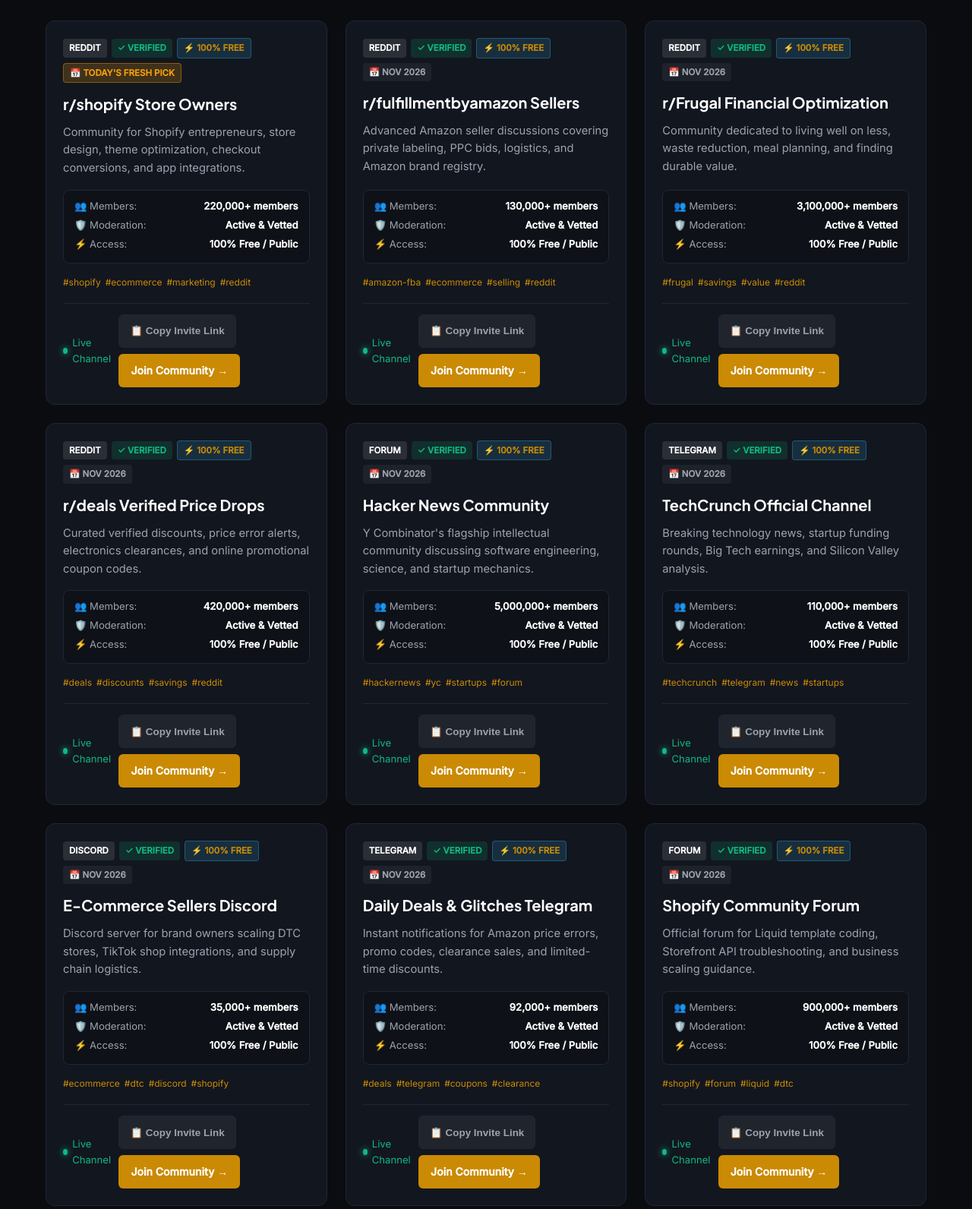
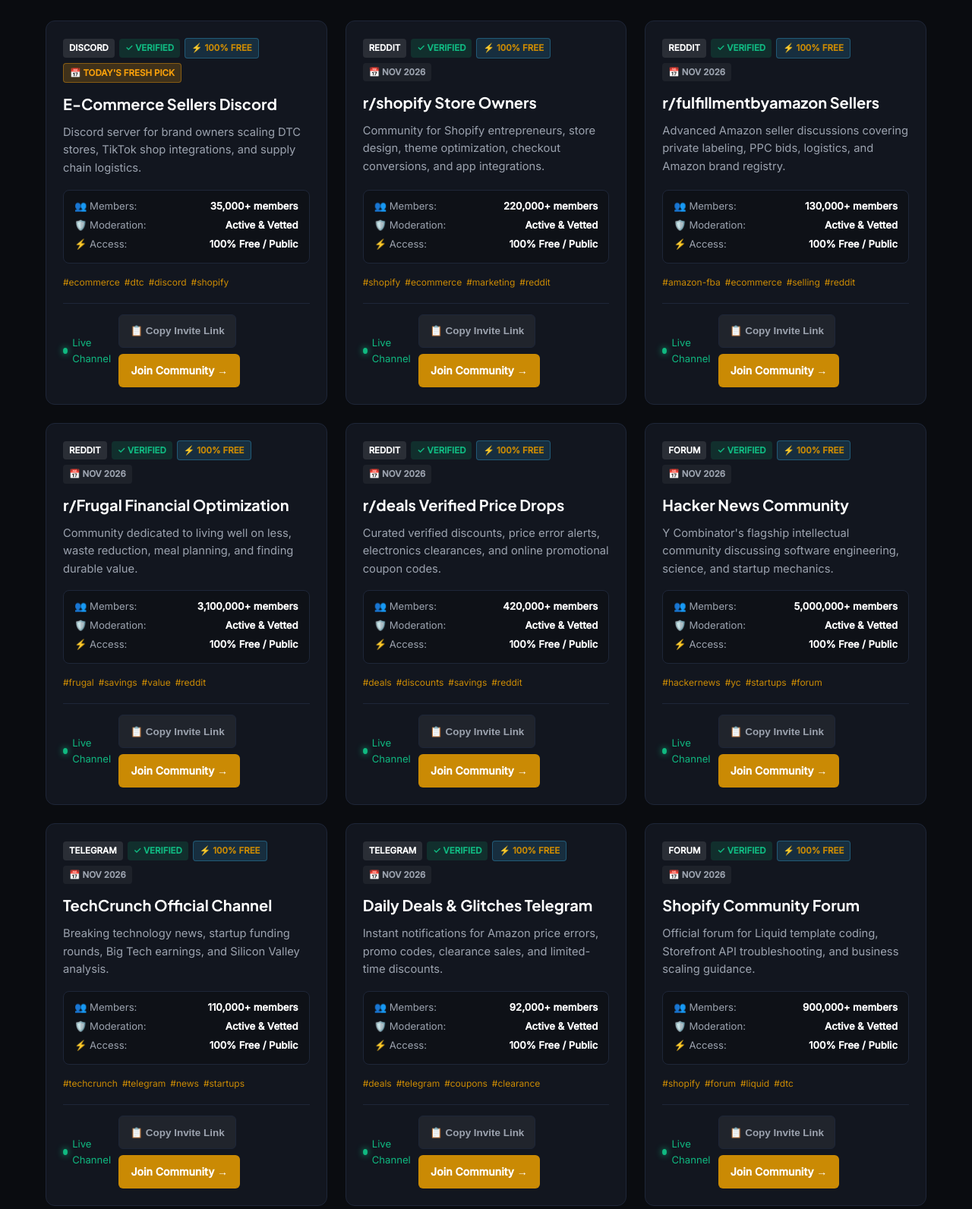
Before and after one commit to jibranpcccc/amazon-wholesale-fba-distributors-guild, a plain HTML site: page index.html in a window 1280 px wide. Shown: the part 1208-2800 px from the top of the page at 76% size. Drawn offline with Linux system fonts and the light colour scheme.

Commit message:
feat(replenishment): fresh community links added - 2026-11-22 [skip ci]

```diff
--- a/index.html
+++ b/index.html
@@ -148,51 +148,51 @@
           {
             "@type": "ListItem",
             "position": 1,
+            "name": "E-Commerce Sellers Discord",
+            "description": "Discord server for brand owners scaling DTC stores, TikTok shop integrations, and supply chain logistics.",
+            "url": "https://discord.gg/ecommerce"
+          },
+          {
+            "@type": "ListItem",
+            "position": 2,
             "name": "r/shopify Store Owners",
             "description": "Community for Shopify entrepreneurs, store design, theme optimization, checkout conversions, and app integrations.",
             "url": "https://www.reddit.com/r/shopify/"
           },
           {
             "@type": "ListItem",
-            "position": 2,
+            "position": 3,
             "name": "r/fulfillmentbyamazon Sellers",
             "description": "Advanced Amazon seller discussions covering private labeling, PPC bids, logistics, and Amazon brand registry.",
             "url": "https://www.reddit.com/r/fulfillmentbyamazon/"
           },
           {
             "@type": "ListItem",
-            "position": 3,
+            "position": 4,
             "name": "r/Frugal Financial Optimization",
             "description": "Community dedicated to living well on less, waste reduction, meal planning, and finding durable value.",
             "url": "https://www.reddit.com/r/Frugal/"
           },
           {
             "@type": "ListItem",
-            "position": 4,
+            "position": 5,
             "name": "r/deals Verified Price Drops",
             "description": "Curated verified discounts, price error alerts, electronics clearances, and online promotional coupon codes.",
             "url": "https://www.reddit.com/r/deals/"
           },
           {
             "@type": "ListItem",
-            "position": 5,
+            "position": 6,
             "name": "Hacker News Community",
             "description": "Y Combinator's flagship intellectual community discussing software engineering, science, and startup mechanics.",
             "url": "https://news.ycombinator.com"
           },
           {
             "@type": "ListItem",
-            "position": 6,
+            "position": 7,
             "name": "TechCrunch Official Channel",
             "description": "Breaking technology news, startup funding rounds, Big Tech earnings, and Silicon Valley analysis.",
             "url": "https://t.me/techcrunch"
-          },
-          {
-            "@type": "ListItem",
-            "position": 7,
-            "name": "E-Commerce Sellers Discord",
-            "description": "Discord server for brand owners scaling DTC stores, TikTok shop integrations, and supply chain logistics.",
-            "url": "https://discord.gg/ecommerce"
           },
           {
             "@type": "ListItem",
@@ -615,12 +615,36 @@
         </div>
         <div id="vetted-communities" class="grid">
 
-        <div id="community-card-1" class="card" data-platform="reddit" data-category="e-commerce">
-            <div class="card-header">
-                <span class="badge badge-platform">Reddit</span>
+        <div id="community-card-1" class="card" data-platform="discord" data-category="e-commerce tech">
+            <div class="card-header">
+                <span class="badge badge-platform">Discord</span>
                 <span class="badge badge-verified">✓ Verified</span>
                 <span class="badge badge-free">⚡ 100% Free</span>
                 <span class="badge badge-date" style="background: rgba(245, 158, 11, 0.2); color: #f59e0b; border: 1px solid rgba(245, 158, 11, 0.4); font-weight: 700;">📅 Today's Fresh Pick</span>
+            </div>
+            <h3 class="card-title">E-Commerce Sellers Discord</h3>
+            <p class="card-desc">Discord server for brand owners scaling DTC stores, TikTok shop integrations, and supply chain logistics.</p>
+            <div class="spec-matrix">
+                <div class="spec-row"><span>👥 Members:</span> <strong>35,000+ members</strong></div>
+                <div class="spec-row"><span>🛡️ Moderation:</span> <strong>Active & Vetted</strong></div>
+                <div class="spec-row"><span>⚡ Access:</span> <strong>100% Free / Public</strong></div>
+            </div>
+            <div class="tags-row"><span class="tag">#ecommerce</span><span class="tag">#dtc</span><span class="tag">#discord</span><span class="tag">#shopify</span></div>
+            <div class="card-footer">
+                <span class="activity-pulse"><span class="pulse-dot"></span> Live Channel</span>
+                <div class="card-actions">
+                    <button class="btn-copy-invite" onclick="copyInviteLink(event, 'https://discord.gg/ecommerce')">📋 Copy Invite Link</button>
+                    <a href="https://discord.gg/ecommerce" target="_blank" rel="noopener noreferrer" class="btn-join">Join Community →</a>
+                </div>
+            </div>
+        </div>
+
+        <div id="community-card-2" class="card" data-platform="reddit" data-category="e-commerce">
+            <div class="card-header">
+                <span class="badge badge-platform">Reddit</span>
+                <span class="badge badge-verified">✓ Verified</span>
+                <span class="badge badge-free">⚡ 100% Free</span>
+                <span class="badge badge-date">📅 Nov 2026</span>
             </div>
             <h3 class="card-title">r/shopify Store Owners</h3>
             <p class="card-desc">Community for Shopify entrepreneurs, store design, theme optimization, checkout conversions, and app integrations.</p>
@@ -639,7 +663,7 @@
             </div>
         </div>
 
-        <div id="community-card-2" class="card" data-platform="reddit" data-category="amazon fba">
+        <div id="community-card-3" class="card" data-platform="reddit" data-category="amazon fba">
             <div class="card-header">
                 <span class="badge badge-platform">Reddit</span>
                 <span class="badge badge-verified">✓ Verified</span>
@@ -663,7 +687,7 @@
             </div>
         </div>
 
-        <div id="community-card-3" class="card" data-platform="reddit" data-category="smart savings">
+        <div id="community-card-4" class="card" data-platform="reddit" data-category="smart savings">
             <div class="card-header">
                 <span class="badge badge-platform">Reddit</span>
                 <span class="badge badge-verified">✓ Verified</span>
@@ -687,7 +711,7 @@
             </div>
         </div>
 
-        <div id="community-card-4" class="card" data-platform="reddit" data-category="deals & discounts">
+        <div id="community-card-5" class="card" data-platform="reddit" data-category="deals & discounts">
             <div class="card-header">
                 <span class="badge badge-platform">Reddit</span>
                 <span class="badge badge-verified">✓ Verified</span>
@@ -711,7 +735,7 @@
             </div>
         </div>
 
-        <div id="community-card-5" class="card" data-platform="forum" data-category="computer science & startups">
+        <div id="community-card-6" class="card" data-platform="forum" data-category="computer science & startups">
             <div class="card-header">
                 <span class="badge badge-platform">Forum</span>
                 <span class="badge badge-verified">✓ Verified</span>
@@ -735,7 +759,7 @@
             </div>
         </div>
 
-        <div id="community-card-6" class="card" data-platform="telegram" data-category="tech news">
+        <div id="community-card-7" class="card" data-platform="telegram" data-category="tech news">
             <div class="card-header">
                 <span class="badge badge-platform">Telegram</span>
                 <span class="badge badge-verified">✓ Verified</span>
@@ -755,30 +779,6 @@
                 <div class="card-actions">
                     <button class="btn-copy-invite" onclick="copyInviteLink(event, 'https://t.me/techcrunch')">📋 Copy Invite Link</button>
                     <a href="https://t.me/techcrunch" target="_blank" rel="noopener noreferrer" class="btn-join">Join Community →</a>
-                </div>
-            </div>
-        </div>
-
-        <div id="community-card-7" class="card" data-platform="discord" data-category="e-commerce tech">
-            <div class="card-header">
-                <span class="badge badge-platform">Discord</span>
-                <span class="badge badge-verified">✓ Verified</span>
-                <span class="badge badge-free">⚡ 100% Free</span>
-                <span class="badge badge-date">📅 Nov 2026</span>
-            </div>
-            <h3 class="card-title">E-Commerce Sellers Discord</h3>
-            <p class="card-desc">Discord server for brand owners scaling DTC stores, TikTok shop integrations, and supply chain logistics.</p>
-            <div class="spec-matrix">
-                <div class="spec-row"><span>👥 Members:</span> <strong>35,000+ members</strong></div>
-                <div class="spec-row"><span>🛡️ Moderation:</span> <strong>Active & Vetted</strong></div>
-                <div class="spec-row"><span>⚡ Access:</span> <strong>100% Free / Public</strong></div>
-            </div>
-            <div class="tags-row"><span class="tag">#ecommerce</span><span class="tag">#dtc</span><span class="tag">#discord</span><span class="tag">#shopify</span></div>
-            <div class="card-footer">
-                <span class="activity-pulse"><span class="pulse-dot"></span> Live Channel</span>
-                <div class="card-actions">
-                    <button class="btn-copy-invite" onclick="copyInviteLink(event, 'https://discord.gg/ecommerce')">📋 Copy Invite Link</button>
-                    <a href="https://discord.gg/ecommerce" target="_blank" rel="noopener noreferrer" class="btn-join">Join Community →</a>
                 </div>
             </div>
         </div>
```
Also changed, not shown: data/groups.json (+20 -19 lines), feed.xml (+9 -9 lines).
